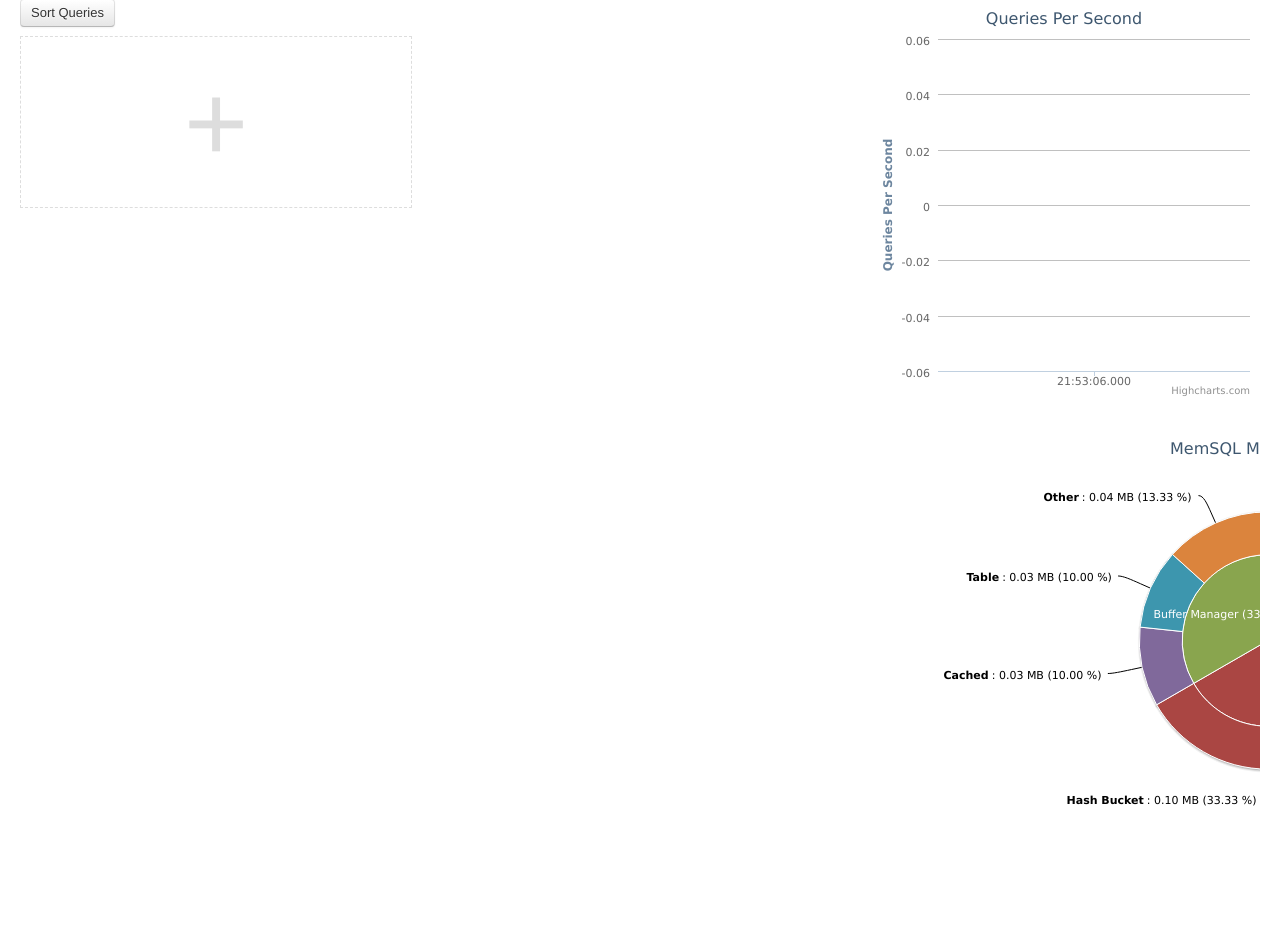
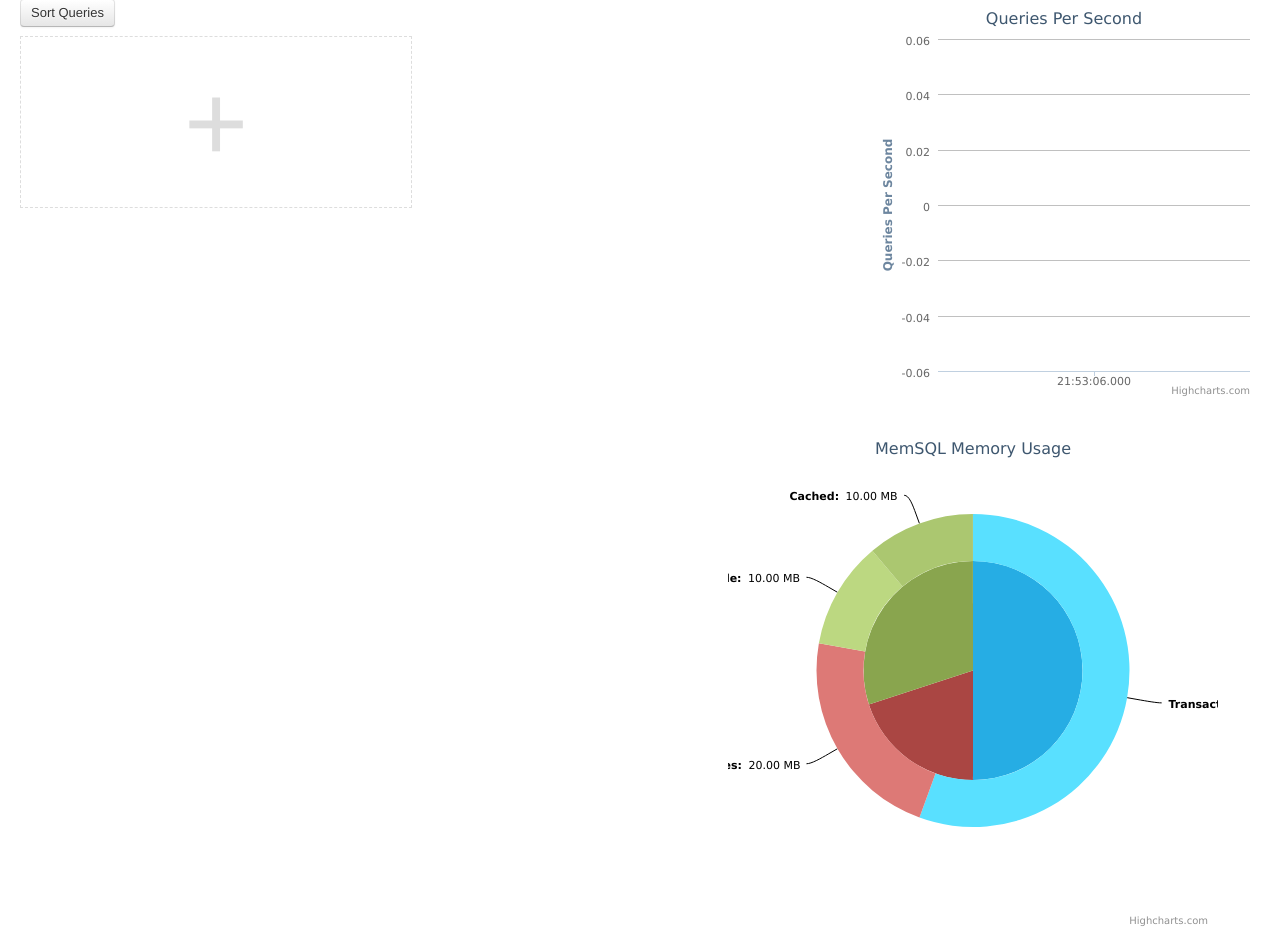
Before and after one commit to memsql/workload-simulator, a Flask app: page /live in a window 1280 px wide. Shown: the part 251-1180 px from the top of the page. Before the commit the page ends 1057 px from the top, so only its background shows below. Run offline with Flask 2, Linux system fonts and the light colour scheme; data that the repository does not hold is empty; parts of the project's set-up code (start-up, migrations or seed data) failed here and were passed over; some libraries are stand-ins or nearby versions.

Commit message:
Clear workloads + better chart
Summary: Fixed up the pie chart and added a clear workloads button.

Test Plan:
Add some workloads and click Clear. A popup shows -- try clicking Cancel. Repeat but this time click Ok. Refresh to make sure workloads are gone.

Also the pie chart should make more sense now.

Reviewers: ankur

Reviewed By: ankur

CC: workloadsimulator

Differential Revision: http://grizzly.memsql.com/D1277

```diff
--- a/stress/server.py
+++ b/stress/server.py
@@ -387,7 +387,7 @@
             p = subprocess.Popen(command, shell=True, stdin=subprocess.PIPE, stdout=subprocess.PIPE, stderr=subprocess.PIPE)
             stdout, stderr = p.communicate(sql_command)
             exit_code = p.returncode
-            if (string.count(stdout, '\n') <= 10):
+            if (string.count(stdout, '\n') <= 100):
                 print stdout, stderr
             else:
                 print 'Output too long to print', stderr
--- a/stress/static/css/stress.css
+++ b/stress/static/css/stress.css
@@ -135,11 +135,9 @@
     color: #ddd; }
 
 .mets-container {
-    position: relative;
-    right: 0px;
-    width: 800px;
-    margin-left = 1000px;
     padding-top: 30px; }
 
 #mets-graph {
-    width: 800px; }
+    position: relative;
+    right: 140px;
+    width: 125%;}
--- a/stress/static/css/stress.scss
+++ b/stress/static/css/stress.scss
@@ -191,15 +191,12 @@
     }
 }
 
-
 .mets-container {
-    position: relative;
-    right: 0px;
-    width: 800px;
-    margin-left = 1000px;
     padding-top: 30px;
 }
 
 #mets-graph {
-    width: 800px;
+    position: relative;
+    right: 140px;
+    width: 125%;
 }
--- a/stress/static/js/live.js
+++ b/stress/static/js/live.js
@@ -117,21 +117,26 @@
 }
 
 function reloadMetricsChart() {
-    mets_graph.series[0].data[0].update(metricsValues['array']);
-    mets_graph.series[0].data[1].update(metricsValues['hash']);
-    mets_graph.series[0].data[2].update(metricsValues['buffer']);
+    mets_graph.series[0].data[0].update(metricsValues['array'], false);
+    mets_graph.series[0].data[1].update(metricsValues['hash'], false);
+    mets_graph.series[0].data[2].update(metricsValues['buffer'], false);
 
-    mets_graph.series[1].data[0].update(metricsValues['array']);
-    mets_graph.series[1].data[1].update(metricsValues['hash']);
-    mets_graph.series[1].data[2].update(metricsValues['cached']);
-    mets_graph.series[1].data[3].update(metricsValues['table']);
+    mets_graph.series[1].data[0].update(metricsValues['array'], false);
+    mets_graph.series[1].data[1].update(metricsValues['hash'], false);
+    mets_graph.series[1].data[2].update(metricsValues['cached'], false);
+    mets_graph.series[1].data[3].update(metricsValues['table'], false);
     var other = metricsValues['buffer'] - (metricsValues['cached'] + metricsValues['table']);
-    mets_graph.series[1].data[4].update(other);
+    if (other < 0) {
+        other = 0;
+        mets_graph.series[0].data[2].update(metricsValues['cached'] + metricsValues['table'], false);
+    }
+    mets_graph.series[1].data[4].update(other, false);
+    mets_graph.redraw();
 }
 
 var metricsNames = {
     'array': 'Alloc_large_array',
-    'hash': 'Alloc_hash_bucket',
+    'hash': 'Alloc_hash_buckets',
     'buffer': 'Buffer_manager_memory',
     'cached': 'Buffer_manager_cached_memory',
     'table': 'Alloc_table_memory',
--- a/stress/static/js/metrics_graphs.js
+++ b/stress/static/js/metrics_graphs.js
@@ -1,25 +1,84 @@
-var colors = Highcharts.getOptions().colors;
+var colors = Highcharts.getOptions().colors,
+categories = ['Transaction Buffer', 'Hash Tables', 'Buffer Manager'],
+name = 'MemSQL Memory Usage',
+data = [{
+        y: 50,
+        color: colors[0],
+        drilldown: {
+            name: 'Transaction Buffer',
+            categories: ['Transaction Buffer'],
+            data: [50],
+            color: colors[0]
+        }
+    }, {
+        y: 20,
+        color: colors[1],
+        drilldown: {
+            name: 'Hash Tables',
+            categories: ['Hash Tables'],
+            data: [20],
+            color: colors[1]
+        }
+    }, {
+        y: 30,
+        color: colors[2],
+        drilldown: {
+            name: 'Buffer Manager',
+            categories: ['Table', 'Cached', 'Other'],
+            data: [10, 10, 0],
+            color: colors[2]
+        }
+    }];
 
+
+// Build the data arrays
+var memUsage = [];
+var submemUsage = [];
+for (var i = 0; i < data.length; i++) {
+
+    memUsage.push({
+        name: categories[i],
+        y: data[i].y,
+        color: data[i].color
+    });
+
+    for (var j = 0; j < data[i].drilldown.data.length; j++) {
+        var brightness = 0.2 - (j / data[i].drilldown.data.length) / 5 ;
+        submemUsage.push({
+            name: data[i].drilldown.categories[j],
+            y: data[i].drilldown.data[j],
+            color: Highcharts.Color(data[i].color).brighten(brightness).get()
+        });
+    }
+}
+
+
+// Create the chart
 var metricsChartConfig = {
     chart: {
         renderTo: 'mets-graph',
+        type: 'pie',
+        plotBorderWidth: null,
         plotBackgroundColor: null,
-        plotBorderWidth: null,
-        plotShadow: false,
-        type: 'pie'
+        spacingBottom: 100,
+        height: 500,
+        borderWidth: 0,
     },
     title: {
-        text: 'MemSQL Memory Usage'
+        text: 'MemSQL Memory Usage',
+        margin: 60,
     },
-    tooltip: {
-        formatter: function() {
-            return '<b>'+ this.point.name +'</b>: '+ this.percentage +' %';
+    yAxis: {
+        title: {
+            text: 'Total percent of memory'
         }
     },
     plotOptions: {
         pie: {
+            shadow: false,
             allowPointSelect: true,
             cursor: 'pointer',
+            size: '100%',
             dataLabels: {
                 enabled: true,
                 color: '#000000',
@@ -30,71 +89,52 @@
             }
         }
     },
+    tooltip: {
+        formatter: function() {
+            ret = '';
+            switch (this.point.name) {
+                case 'Transaction Buffer':
+                    ret += 'Transaction log records before they\'re flushed to disk.';
+                    break;
+                case 'Hash Tables':
+                    ret += 'Used for table indices.';
+                    break;
+                case 'Buffer Manager':
+                    ret += 'Buffer Manager -- see subcategories.';
+                    break;
+                case 'Table':
+                    ret += 'Allocators that store table data.';
+                    break;
+                case 'Cached':
+                    ret += 'Allocated from OS which isn\'t used by allocators.';
+                    break;
+                case 'Other':
+                    ret += 'Other buffer manager memory.';
+                    break;
+            }
+            return ret;
+        }
+    },
     series: [{
-        name: 'Memory usage',
-        size: '50%',
-        data: [
-            {
-                name: 'Large Array',
-                y: 0.1,
-                color: colors[0],
-            },
-            {
-                name: 'Hash Bucket',
-                y: 0.1,
-                color: colors[1],
-            },
-            {
-                name: 'Buffer Manager',
-                y: 0.1,
-               // sliced: true,
-               // selected: true,
-                color: colors[2],
-            },
-        ],
+        name: '',
+        data: memUsage,
+        size: '70%',
         dataLabels: {
             formatter: function() {
-                // FIXME: this is a hack... not sure why hash bucket percentage doesn't update properly
-                if (this.point.name != 'Hash Bucket') {
-                    return this.percentage > 3 ? this.point.name + ' (' + this.point.percentage.toFixed(1) + '%)' : null;
-                } else {
-                    return null;
-                }
+                // should be in terms of this.percentage instead of this.y but percentage is broken in dynamic highcharts
+                return this.y > 100 ? this.point.name + ': ' + this.y.toFixed(2) + ' MB': null;
             },
             color: 'white',
             distance: -30
         }
     }, {
-        name: 'Memory usage level 2',
-        innerSize: '50%',
-        data: [
-            {
-                name: 'Large Array',
-                y: 0.1,
-                color: colors[0],
-            },
-            {
-                name: 'Hash Bucket',
-                y: 0.1,
-                color: colors[1],
-            },
-            {
-                name: 'Cached',
-                y: 0.03,
-                color: colors[3],
-            },
-            {
-                name: 'Table',
-                y: 0.03,
-                color: colors[4],
-            },
-            {
-                name: 'Other',
-                y: 0.04,
-                color: colors[5],
-            },
-        ],
-
-    }
-    ]
+        name: '',
+        data: submemUsage,
+        innerSize: '70%',
+        dataLabels: {
+            formatter: function() {
+                return this.y > 1 ? '<b>'+ this.point.name +':</b> ' + this.y.toFixed(2) + ' MB'  : null;
+            }
+        }
+    }]
 };
--- a/stress/templates/index.html
+++ b/stress/templates/index.html
@@ -121,6 +121,7 @@
                             <div><h1>Live Mode</h1></div>
                             {% else %}
                             <p class="play-button"><a class="btn btn-large"> PLAY </a> </p>
+                            <p class="clear-button"><a class="btn btn-large" id="clear-button"> CLEAR </a> </p>
                             {% endif %}
                         </div>
                         <div class="span5" style="z-index:30;position:relative;pointer-events:none">
@@ -197,9 +198,23 @@
                 </div>    <!-- tabs contents -->
             </div>    <!-- row fluid container -->
 
-       </div>    <!-- top container for all stuffs -->
+        </div>    <!-- top container for all stuffs -->
 
-        <div class="modal fade" id="readonly-modal">
+        <div class="modal fade" id="clear-modal">
+            <div class="modal-header">
+                <button class="close" data-dismiss="modal">×</button>
+                <h3>Clear workload. Are you sure?</h3>
+            </div>
+            <div class="modal-body">
+                <p>This will clear all queries in the current workload. Are you sure you want to continue?</p>
+            </div>
+            <div class="modal-footer">
+                <a class="btn btn-primary" data-dismiss="modal" id="cancel-clear-button">Cancel</a>
+                <a href="/clear" class="btn btn-primary" data-dismiss="modal" id="ok-clear-button">Ok</a>
+            </div>
+        </div>
+
+       <div class="modal fade" id="readonly-modal">
             <div class="modal-header">
                 <button class="close" data-dismiss="modal">×</button>
                 <h3>A simulation is already running.</h3>
```
Also changed, not shown: stress/static/js/stress.js (+13 -1 lines), stress/static/js/highcharts.js, 1 other file.
